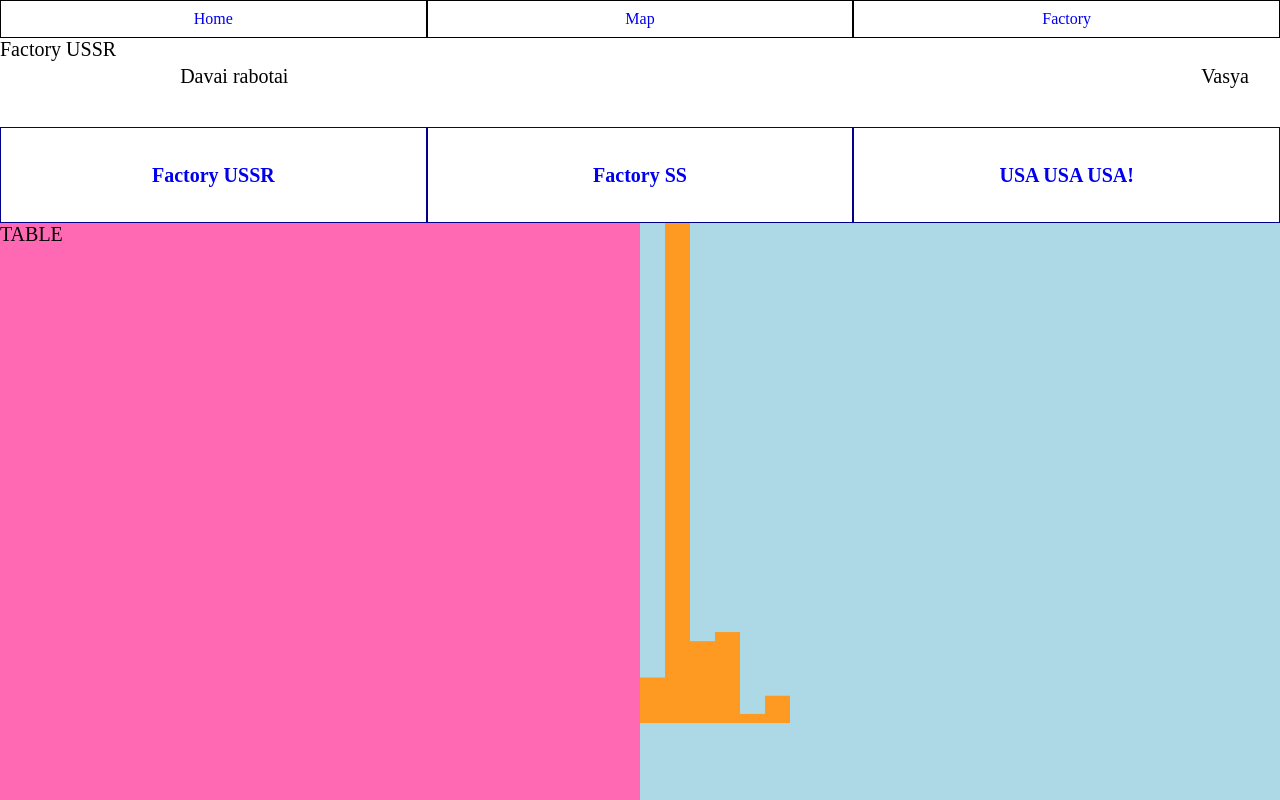
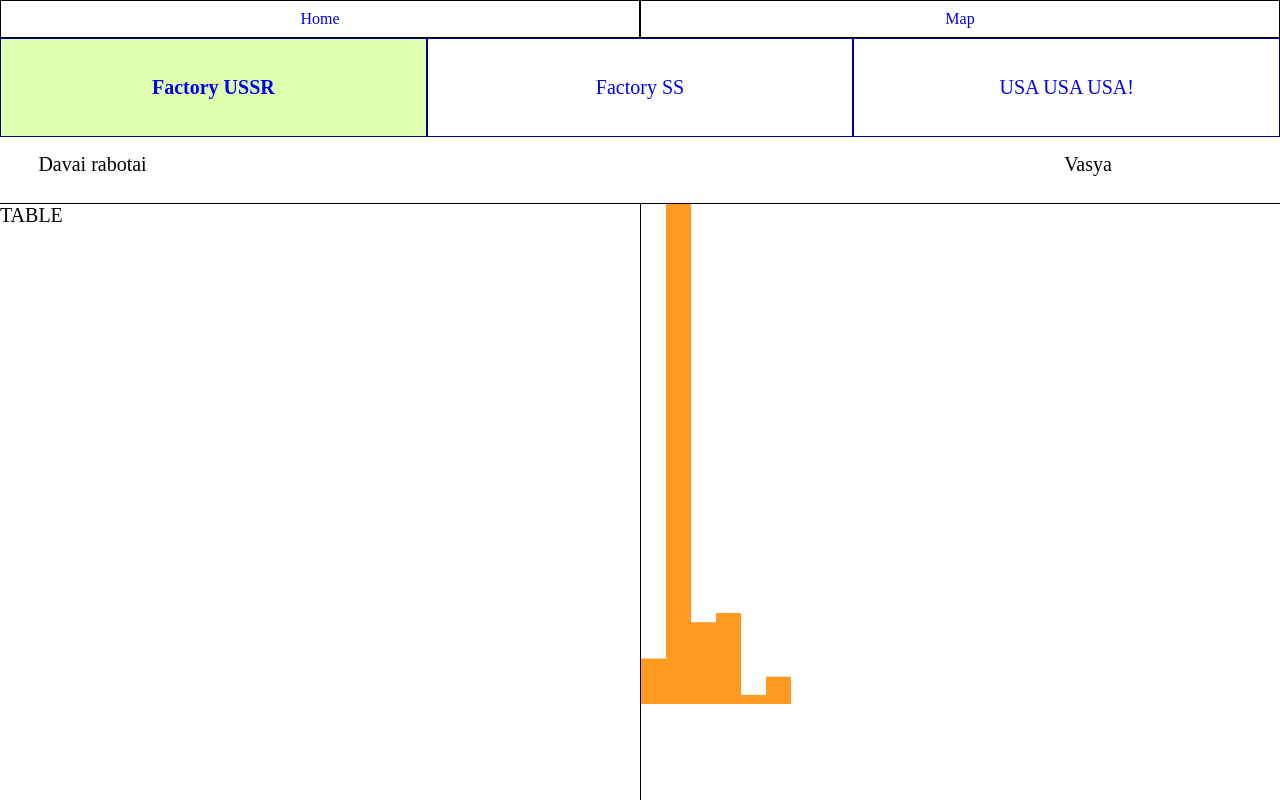
Before and after one commit to VictorZorg/vizualExstasy, a React app: page /factory/1 in a window 1280 px wide. Built offline with nearby package versions, Linux system fonts and the light colour scheme.

Commit message:
FACTORY VIEW: Styles

```diff
--- a/src/modules/common/Header.jsx
+++ b/src/modules/common/Header.jsx
@@ -18,11 +18,6 @@ class Header extends React.Component {
 						Map
 					</Link>
 				</div>
-				<div className="header-link">
-					<Link to='/factory'>
-						Factory
-					</Link>
-				</div>
 			</div>
 		)
 	}
--- /dev/null
+++ b/src/modules/common/styles/ApplicationColors.scss
@@ -0,0 +1,3 @@
+$chosen-plate-color: #adff2f63;
+
+$name-chosen: #02daff;
--- a/src/modules/dataDrivenDocuments/barChart/BarChart.jsx
+++ b/src/modules/dataDrivenDocuments/barChart/BarChart.jsx
@@ -27,29 +27,27 @@ class BarChart extends Component {
 			.selectAll('rect')
 			.data(this.props.data)
 			.enter()
-			.append('rect')
+			.append('rect');
 
 		select(node)
 			.selectAll('rect')
 			.data(this.props.data)
 			.exit()
-			.remove()
+			.remove();
 
 		select(node)
 			.selectAll('rect')
 			.data(this.props.data)
 			.style('fill', '#fe9922')
 			.attr('x', (d, i) => i * 25)
-			.attr('y', d => this.props.size[1]-yScale(d)
-	)
-	.
-		attr('height', d => yScale(d))
+			.attr('y', d => this.props.size[1] - yScale(d)
+			)
+			.attr('height', d => yScale(d))
 			.attr('width', 25)
 	}
 
 	render() {
-		return <svg ref={node => this.node = node}
-								width={500} height={500}>
+		return <svg ref={node => this.node = node}>
 		</svg>
 	}
 }
--- a/src/modules/factory_production/FactoryProductionContainer.jsx
+++ b/src/modules/factory_production/FactoryProductionContainer.jsx
@@ -72,12 +72,18 @@ class FactoryProductionContainer extends React.Component {
 
 	renderFactoryPlates() {
 		const allFactories = this.state.factoryData;
+		let chosenFactory = this.state.currentFactoryId;
+
 		return Object.keys(allFactories).map((factoryId, index) => {
 			let factory = allFactories[factoryId];
 			console.log(factory);
 			return (
 				<div
-					className="factory-plate"
+					className={
+						factoryId === chosenFactory
+							? "factory-plate factory-plate-chosen"
+							: "factory-plate"
+					}
 					key={index}
 				>
 					<Link
@@ -94,14 +100,12 @@ class FactoryProductionContainer extends React.Component {
 	render() {
 		return (
 			<div className="factory-container">
+				<div className="factory-selection">
+					{
+						this.renderFactoryPlates()
+					}
+				</div>
 				<div className="factory-header">
-					<div className="factory-name">
-						{
-							this.state.currentFactory
-								? this.state.currentFactory.name
-								: ""
-						}
-					</div>
 					<div className="quote header-element">
 						{this.state.currentQuotation.text}
 					</div>
@@ -109,17 +113,15 @@ class FactoryProductionContainer extends React.Component {
 						{this.state.currentQuotation.author}
 					</div>
 				</div>
-				<div className="factory-selection">
-					{
-						this.renderFactoryPlates()
-					}
-				</div>
 				<div className="factory-content">
 					<div className="factory-production-table">
 						TABLE
 					</div>
 					<div className="factory-production-rose">
-						<BarChart data={[5, 55, 9, 10, 1, 3]} size={[500, 500]}/>
+						<BarChart
+							data={[5, 55, 9, 10, 1, 3]}
+							size={[500, 500]}
+						/>
 					</div>
 				</div>
 			</div>
--- a/src/modules/factory_production/styles/factory.scss
+++ b/src/modules/factory_production/styles/factory.scss
@@ -1,3 +1,5 @@
+@import "../../common/styles/ApplicationColors";
+
 .factory-container {
   display: flex;
   color: black;
@@ -9,20 +11,33 @@
 
   .factory-header {
     display: flex;
-    height: 10%;
+    height: 7%;
     margin-bottom: 1%;
+    align-items: center;
+    flex-direction: row;
+    flex-wrap: wrap;
+
     .header-element {
       align-items: center;
     }
+    .factory-name {
+      display: flex;
+      flex: 0 1 100%;
+      text-align: center;
+      background: $name-chosen;
+      justify-content: center;
+      align-items: center;
+    }
+
     .quote {
       display: flex;
-      flex: 9;
+      flex: 1 0 67%;
       justify-content: flex-start;
-      padding-left: 5%;
+      padding-left: 3%;
     }
     .author {
       display: flex;
-      flex: 1;
+      flex: 1 0 30%;
       justify-content: center;
       align-items: center;
     }
@@ -37,26 +52,39 @@
       display: flex;
       align-items: center;
       justify-content: center;
+      box-sizing: border-box;
+      border-collapse: collapse;
       flex: 1;
+      a {
+        font-weight: normal;
+      }
+    }
+
+    .factory-plate-chosen {
+      background: $chosen-plate-color;
+      a {
+        font-weight: bold;
+      }
     }
   }
   .factory-content {
     display: flex;
     flex: 6;
-    background: violet;
     height: 40%;
     flex-direction: row;
+    border-top: 1px solid black;
 
     .factory-production-table {
-      background: hotpink;
       display: flex;
       flex: 1;
+      border-right: 1px solid black;
+      box-sizing: border-box;
     }
 
     .factory-production-rose {
-      background: lightblue;
       display: flex;
       flex: 1;
+      box-sizing: border-box;
     }
   }
 }
```
